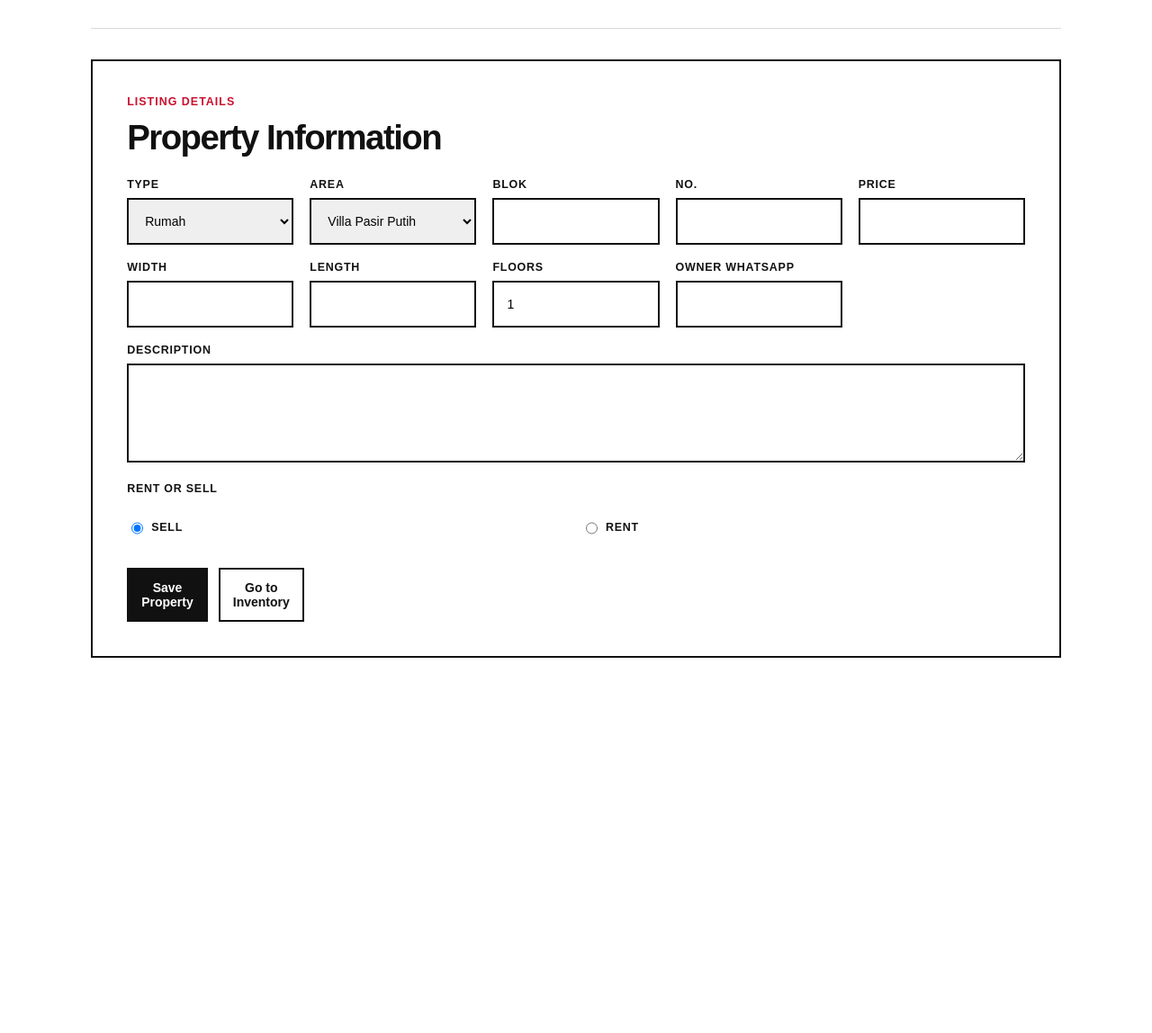
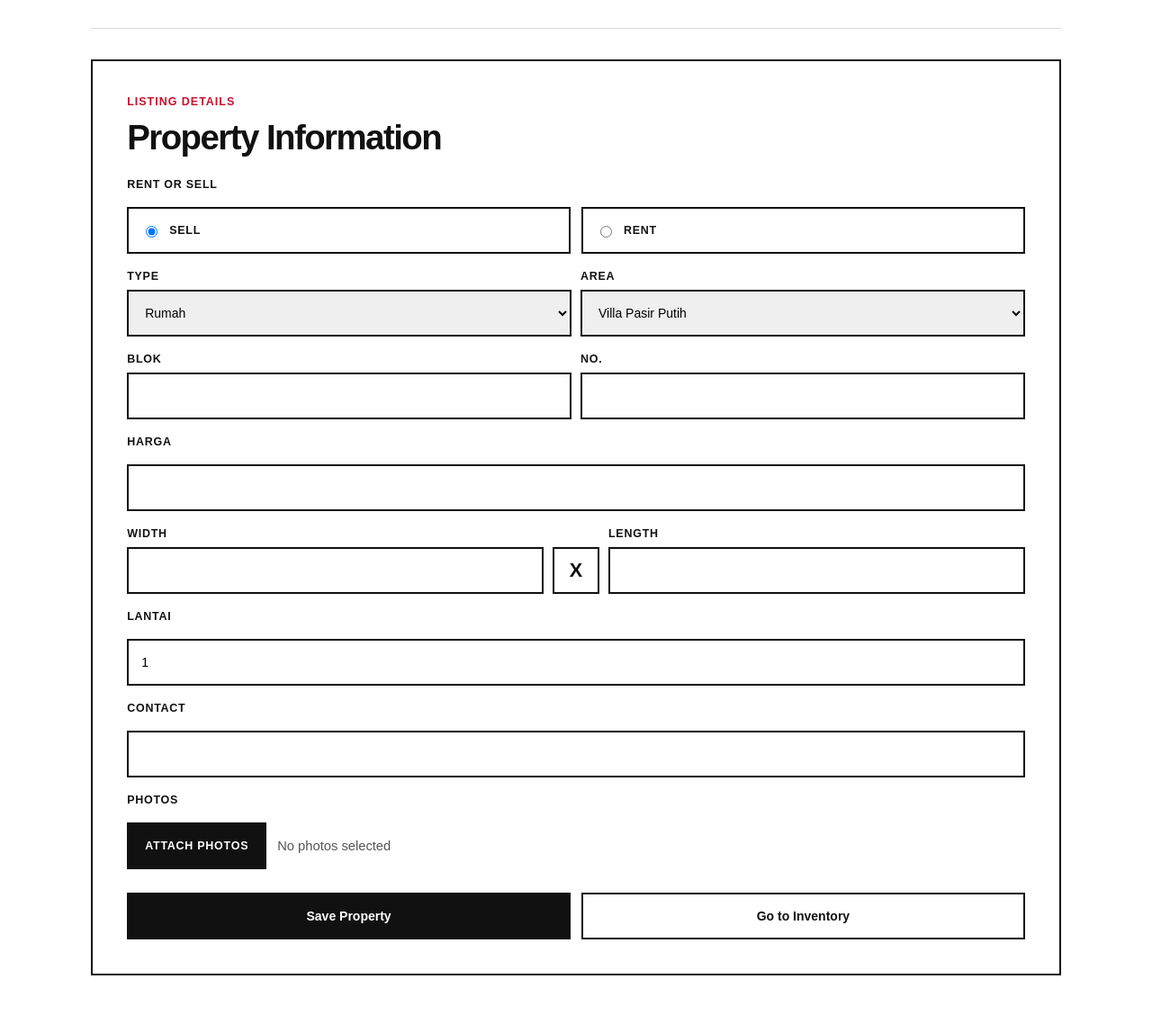
Before and after one commit to felichn/iconproperty, a Django app: page /properties/add/ in a window 1280 px wide. Shown: the part 371-1519 px from the top of the page at 90% size. Before the commit the page ends 1102 px from the top, so only its background shows below. Run offline with Django 5.2, Linux system fonts and the light colour scheme; some libraries are stand-ins or nearby versions.

Commit message:
Rework add property form layout
Co-authored-by: felichn <felichn@users.noreply.github.com>

```diff
--- a/inventory/static/inventory/add_property.jsx
+++ b/inventory/static/inventory/add_property.jsx
@@ -17,11 +17,11 @@ const defaultForm = {
   floors: 1,
   area: "Villa Pasir Putih",
   owner_whatsapp_number: "",
-  description: "",
 };
 
 function AddPropertyApp() {
   const [formData, setFormData] = useState(defaultForm);
+  const [photos, setPhotos] = useState([]);
   const [statusMessage, setStatusMessage] = useState("");
   const [errorMessage, setErrorMessage] = useState("");
   const [saving, setSaving] = useState(false);
@@ -52,13 +52,28 @@ function AddPropertyApp() {
       if (!response.ok) {
         throw new Error(data.error || "Failed to create property.");
       }
+      if (photos.length > 0) {
+        const photoPayload = new FormData();
+        photos.forEach((photo) => photoPayload.append("photos", photo));
+        const photoResponse = await fetch(`/api/properties/${data.id}/photos/`, {
+          method: "POST",
+          body: photoPayload,
+        });
+        const photoData = await photoResponse.json();
+        if (!photoResponse.ok) {
+          throw new Error(photoData.error || "Property saved, but photos could not be attached.");
+        }
+      }
       setFormData({
         ...defaultForm,
         property_type: formData.property_type,
         listing_mode: formData.listing_mode,
         area: (areaOptionsByPropertyType[formData.property_type] || [""])[0],
       });
-      setStatusMessage(`Unit "${data.unit}" created successfully.`);
+      setPhotos([]);
+      event.target.reset();
+      const photoMessage = photos.length === 1 ? " with 1 photo" : photos.length > 1 ? ` with ${photos.length} photos` : "";
+      setStatusMessage(`Unit "${data.unit}" created successfully${photoMessage}.`);
     } catch (error) {
       setErrorMessage(error.message);
     } finally {
@@ -70,7 +85,26 @@ function AddPropertyApp() {
     <section className="panel">
       <p className="eyebrow">Listing details</p>
       <h2>Property Information</h2>
-      <form onSubmit={createProperty} className="grid columns-4">
+      <form onSubmit={createProperty} className="property-form">
+        <div className="form-row">
+          <label>Rent or Sell</label>
+          <div className="mode-options">
+            {listingModeOptions.map((option) => (
+              <label key={option.value} className="mode-option">
+                <input
+                  type="radio"
+                  name="listing_mode"
+                  value={option.value}
+                  checked={formData.listing_mode === option.value}
+                  onChange={(e) => setFormData((prev) => ({ ...prev, listing_mode: e.target.value }))}
+                />
+                <span>{option.label}</span>
+              </label>
+            ))}
+          </div>
+        </div>
+
+        <div className="form-row two-columns">
           <div>
             <label>Type</label>
             <select
@@ -106,6 +140,9 @@ function AddPropertyApp() {
               ))}
             </select>
           </div>
+        </div>
+
+        <div className="form-row two-columns">
           <div>
             <label>Blok</label>
             <input
@@ -122,8 +159,10 @@ function AddPropertyApp() {
               required
             />
           </div>
-        <div>
-          <label>Price</label>
+        </div>
+
+        <div className="form-row">
+          <label>Harga</label>
           <input
             type="number"
             step="0.01"
@@ -132,6 +171,8 @@ function AddPropertyApp() {
             required
           />
         </div>
+
+        <div className="form-row measurement-row">
           <div>
             <label>Width</label>
             <input
@@ -142,6 +183,7 @@ function AddPropertyApp() {
               required
             />
           </div>
+          <span aria-hidden="true" className="measurement-separator">x</span>
           <div>
             <label>Length</label>
             <input
@@ -152,8 +194,10 @@ function AddPropertyApp() {
               required
             />
           </div>
-        <div>
-          <label>Floors</label>
+        </div>
+
+        <div className="form-row">
+          <label>Lantai</label>
           <input
             type="number"
             min="1"
@@ -162,41 +206,32 @@ function AddPropertyApp() {
             required
           />
         </div>
-        <div>
-          <label>Owner WhatsApp</label>
+
+        <div className="form-row">
+          <label>Contact</label>
           <input
             value={formData.owner_whatsapp_number}
             onChange={(e) => setFormData((prev) => ({ ...prev, owner_whatsapp_number: e.target.value }))}
             required
           />
         </div>
-        <div style={{ gridColumn: "1 / -1" }}>
-          <label>Description</label>
-          <textarea
-            rows="3"
-            value={formData.description}
-            onChange={(e) => setFormData((prev) => ({ ...prev, description: e.target.value }))}
+
+        <div className="form-row">
+          <label>Photos</label>
+          <div className="photo-attach">
+            <label className="attach-button" htmlFor="property-photos">Attach Photos</label>
+            <input
+              id="property-photos"
+              type="file"
+              accept="image/*"
+              multiple
+              onChange={(e) => setPhotos(Array.from(e.target.files || []))}
             />
-        </div>
-        <div style={{ gridColumn: "1 / -1" }}>
-          <label>Rent or Sell</label>
-          <div className="actions-inline">
-            {listingModeOptions.map((option) => (
-              <label key={option.value} style={{ display: "flex", alignItems: "center", gap: "6px", marginBottom: 0 }}>
-                <input
-                  type="radio"
-                  name="listing_mode"
-                  value={option.value}
-                  checked={formData.listing_mode === option.value}
-                  onChange={(e) => setFormData((prev) => ({ ...prev, listing_mode: e.target.value }))}
-                  style={{ width: "auto" }}
-                />
-                {option.label}
-              </label>
-            ))}
+            <span>{photos.length ? `${photos.length} selected` : "No photos selected"}</span>
           </div>
         </div>
-        <div className="actions-inline">
+
+        <div className="actions-inline form-actions">
           <button type="submit" disabled={saving}>
             {saving ? "Saving..." : "Save Property"}
           </button>
--- a/inventory/static/inventory/styles.css
+++ b/inventory/static/inventory/styles.css
@@ -262,8 +262,41 @@ button:disabled {
   margin: 0 0 26px;
 }
 
-.add-property-page .grid {
+.add-property-page .grid,
+.add-property-page .property-form {
   gap: 18px;
+}
+
+.add-property-page .property-form {
+  display: grid;
+}
+
+.add-property-page .form-row {
+  display: grid;
+  gap: 10px;
+}
+
+.add-property-page .two-columns,
+.add-property-page .measurement-row {
+  grid-template-columns: repeat(2, minmax(0, 1fr));
+}
+
+.add-property-page .measurement-row {
+  align-items: end;
+  grid-template-columns: minmax(0, 1fr) auto minmax(0, 1fr);
+}
+
+.add-property-page .measurement-separator {
+  align-items: center;
+  border: 2px solid var(--color-ink);
+  display: inline-flex;
+  font-size: 1.35rem;
+  font-weight: 800;
+  height: 52px;
+  justify-content: center;
+  line-height: 1;
+  min-width: 52px;
+  text-transform: uppercase;
 }
 
 .add-property-page label {
@@ -321,6 +354,85 @@ button:disabled {
   gap: 12px;
 }
 
+.add-property-page .form-actions {
+  margin-top: 8px;
+}
+
+.add-property-page .mode-options {
+  display: grid;
+  gap: 12px;
+  grid-template-columns: repeat(2, minmax(0, 1fr));
+}
+
+.add-property-page .mode-option {
+  align-items: center;
+  border: 2px solid var(--color-ink);
+  cursor: pointer;
+  display: flex;
+  gap: 10px;
+  margin: 0;
+  min-height: 52px;
+  padding: 12px 14px;
+}
+
+.add-property-page .mode-option input {
+  min-height: auto;
+  padding: 0;
+  width: auto;
+}
+
+.add-property-page .photo-attach {
+  align-items: center;
+  display: flex;
+  flex-wrap: wrap;
+  gap: 12px;
+}
+
+.add-property-page .photo-attach input[type="file"] {
+  height: 1px;
+  opacity: 0;
+  overflow: hidden;
+  padding: 0;
+  position: absolute;
+  width: 1px;
+}
+
+.add-property-page .attach-button {
+  align-items: center;
+  background: var(--color-ink);
+  border: 2px solid var(--color-ink);
+  color: #fff;
+  cursor: pointer;
+  display: inline-flex;
+  justify-content: center;
+  margin: 0;
+  min-height: 52px;
+  padding: 12px 18px;
+}
+
+.add-property-page .attach-button:hover,
+.add-property-page .attach-button:focus-within {
+  background: #fff;
+  color: var(--color-ink);
+}
+
+.add-property-page .photo-attach span {
+  color: var(--color-muted);
+  font-size: 0.92rem;
+}
+
+@media (max-width: 720px) {
+  .add-property-page .two-columns,
+  .add-property-page .measurement-row,
+  .add-property-page .mode-options {
+    grid-template-columns: 1fr;
+  }
+
+  .add-property-page .measurement-separator {
+    width: 52px;
+  }
+}
+
 .add-property-page .status-error,
 .add-property-page .status-success {
   border-top: 1px solid var(--color-line);
--- a/inventory/urls.py
+++ b/inventory/urls.py
@@ -22,6 +22,11 @@ urlpatterns = [
         name="property-share-links-api",
     ),
     path(
+        "api/properties/<int:property_id>/photos/",
+        views.property_photo_collection_api,
+        name="property-photo-collection-api",
+    ),
+    path(
         "api/properties/<int:property_id>/download-photos/",
         views.property_photo_download_api,
         name="property-photo-download-api",
--- a/inventory/views.py
+++ b/inventory/views.py
@@ -287,6 +287,24 @@ def property_photo_delete_api(request, photo_id):
     return JsonResponse({"deleted": True})
 
 
+@require_http_methods(["POST"])
+@csrf_exempt
+def property_photo_collection_api(request, property_id):
+    property_obj = get_object_or_404(Property, pk=property_id)
+    uploaded_files = request.FILES.getlist("photos")
+    if not uploaded_files:
+        return JsonResponse({"error": "At least one photo is required."}, status=400)
+
+    photos = [
+        PropertyPhoto.objects.create(property=property_obj, image=uploaded_file)
+        for uploaded_file in uploaded_files
+    ]
+    return JsonResponse(
+        {"photos": [_serialize_photo(photo, request) for photo in photos]},
+        status=201,
+    )
+
+
 @require_http_methods(["GET"])
 @csrf_exempt
 def property_share_links_api(request, property_id):
```
Also changed, not shown: inventory/tests.py (+35 -0 lines). Lines whose indentation alone changed are shown as unchanged.
